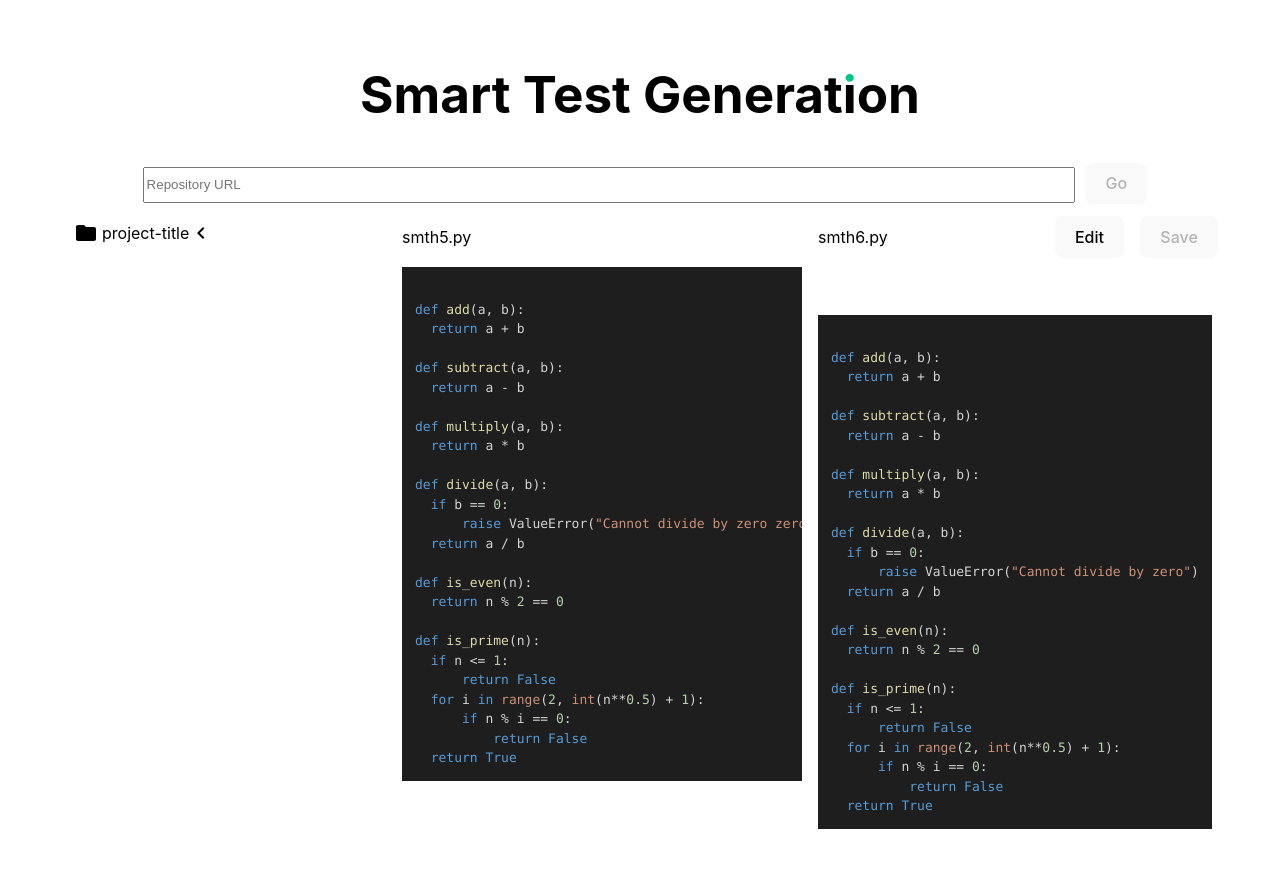
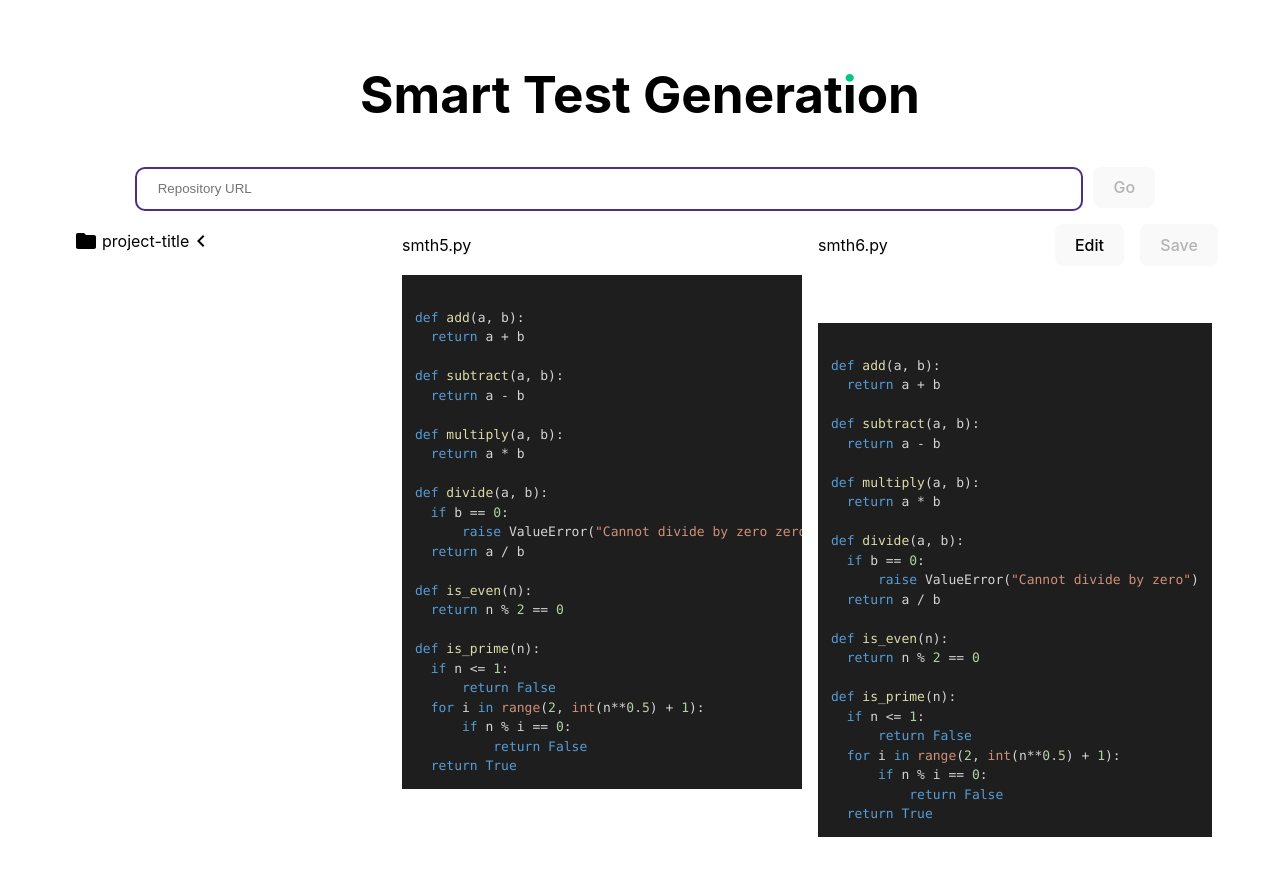
Before and after one commit to calimandaniel/TBH2024, a React (Vite) app in the folder smart-test-generation/client/: page / in a window 1280 px wide. Built offline with nearby package versions, Linux system fonts and the light colour scheme.

Commit message:
Color the textarea

```diff
--- a/smart-test-generation/client/src/index.css
+++ b/smart-test-generation/client/src/index.css
@@ -13,6 +13,7 @@
   -moz-osx-font-smoothing: grayscale;
 
   --genezio-green: #00c883;
+  --genezio-purple: #4c2e85;
 }
 
 a {
@@ -62,6 +63,7 @@ button:focus-visible {
 .textfield {
   width: 80%;
   height: 30px;
+  border: 2px solid var(--genezio-purple);
 }
 
 .i {
--- a/smart-test-generation/client/src/view/TextField.jsx
+++ b/smart-test-generation/client/src/view/TextField.jsx
@@ -6,8 +6,12 @@ const TextField = ({value, handleChange}) => {
             type="text"
             value={value}
             onChange={handleChange}
-            placeholder="Repository URL"
+            placeholder="   Repository URL"
             className='textfield'
+            style={{
+                borderRadius: '10px', // Rounded border
+                padding: '5px 10px', // Optional: Adjust padding as needed
+              }}
         />
     )
 }
```
